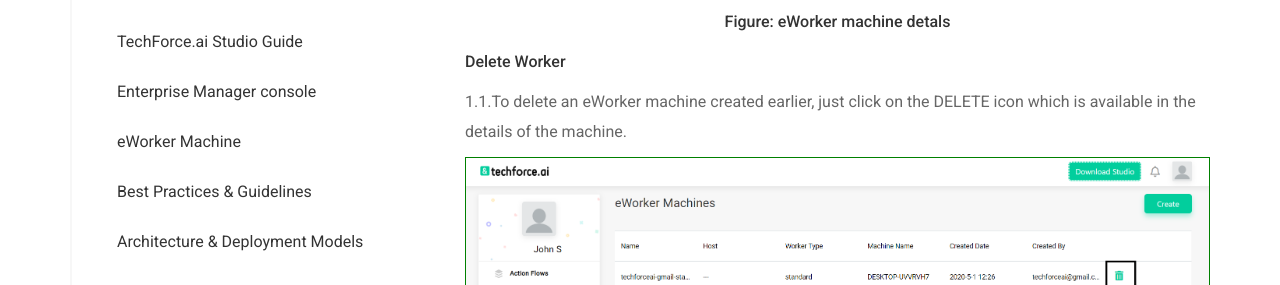
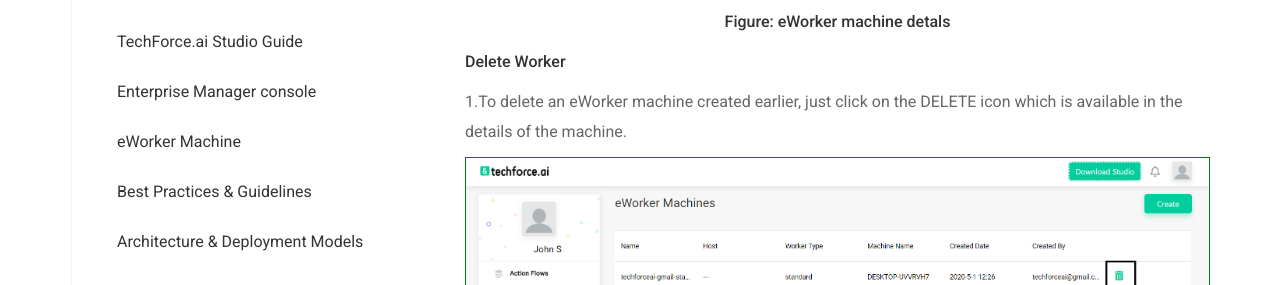
Before and after one commit to digitamizers/Documentation, a Jekyll site: the page built from index.md, in a window 1280 px wide and 900 px high, scrolled down 78381 px. Shown: the part 168-453 px from the top of the window. Built offline with Jekyll 4.4.1, drawn with Linux system fonts in a browser that asks for light colours; some of the changed text lies outside the part shown.

Commit message:
css and csjdsd

```diff
--- a/_layouts/default.html
+++ b/_layouts/default.html
@@ -884,10 +884,10 @@
                             </div>
                             <div id="What"  class="page-section">
                                     <h4 class="purple"><span class="numbers"></span> What’s New</h4>
-                                  <p><span class="numbers">1.</span>	Firefox and Microsoft Edge support for Web Automations</p>
-                                  <p><span class="numbers">2.</span>	Light weight installation distribution</p>
+                                  <p><span class="numbers">1.</span> Firefox and Microsoft Edge support for Web Automations</p>
+                                  <p><span class="numbers">2.</span> Light weight installation distribution</p>
                                   <p><span class="numbers">3.</span> Debug mode</p>
-                                  <p><span class="numbers">4.</span>	Pluggable architecture</p>
+                                  <p><span class="numbers">4.</span> Pluggable architecture</p>
                                   <p><span class="numbers">5.</span> Improved performance</p>
                                   <p><span class="numbers">6.</span> Registration option from eWorker to eManager console (Reverse registration feature)</p>
                                   <p><span class="numbers">7.</span> Live log feature in eManager console to monitor Action Flows</p>
@@ -966,7 +966,7 @@
                              <p style="text-align:center;"><strong>Figure: Installation Instruction-3</strong></p>
                              <li><span class="numbers">6.</span>After selecting the folder, click on “INSTALL” which will start installing RPA studio.</li>
                              <img src="{{ '/assets/images/doc-img4.png' | relative_url }}" alt="image" style="width:600px;border:1px solid green;margin-left:15%;margin-top:10px;margin-bottom:10px;">
-                              <p style="text-align:center;"><strong>Figure: Installation Instruction-4</strong></p>
+                             <p style="text-align:center;"><strong>Figure: Installation Instruction-4</strong></p>
 
                              <li><span class="numbers">7.</span>The installation will take a bit time, and after installing the Studio, click on CLOSE button to proceed for further process</li>
                              <img src="{{ '/assets/images/doc-img5.png' | relative_url }}" alt="image" style="width:600px;border:1px solid green;margin-left:15%;margin-top:10px;margin-bottom:10px;">
@@ -1001,12 +1001,10 @@
                             <img src="{{ '/assets/images/doc-img11.png' | relative_url }}" alt="image" style="width:600px;border:1px solid green;margin-left:15%;margin-top:10px;margin-bottom:10px;">
                                <p style="text-align:center;"><strong>Figure:  Installing TechForce.ai OCR-6 </strong></p>
                             </ol>
-
-
                          </div>
 
                          <div id="Un-installInstructions"  class="page-section">
-                             <h4 class="red"><span class="numbers"></span>  Uninstall Instructions</h4>
+                           <h4 class="red"><span class="numbers"></span>  Uninstall Instructions</h4>
                            <p>To uninstall the TechForce.ai studio, go to the Control Panel and click on Uninstall a program.</p>
                            <img src="{{ '/assets/images/doc-img12.png' | relative_url }}" alt="image" style="width:600px;border:1px solid green;margin-left:15%;margin-top:10px;margin-bottom:10px;">
                             <p style="text-align:center;"><strong>Figure:  Uninstall Instructions-1 </strong></p>
@@ -2392,7 +2390,6 @@
                             <p>1.The worker category is the type of eWorker machine that is going to be registered. Currently, only the “Reserved” type can be created.</p>
                             <h5>Reserved:</h5>
                             <p>2.If a eWorker machine is created as “Reserved” then the flows can be executed only on that machine.</p>
-
                             <h5>Worker creation:</h5>
                             <p>1.This is the eWorker machine screen before a worker is created in Worker management.</p>
                              <img src="{{ '/assets/images/doc-img81.png' | relative_url }}"alt="image" class="topImg" style="border:1px solid green; margin-left:0%;margin-top:10px;margin-bottom:10px;">
@@ -2405,7 +2402,7 @@
                             <img src="{{ '/assets/images/doc-img83.png' | relative_url }}"alt="image" class="topImg" style="border:1px solid green; margin-left:0%;margin-top:10px;margin-bottom:10px;">
                             <p style="text-align:center;"><strong>Figure: eWorker machine detals </strong></p>
                              <h5>Delete Worker</h5>
-                            <p><span class="numbers">1.</span>1.To delete an eWorker machine created earlier, just click on the DELETE icon which is available in the details of the machine.</p>
+                            <p><span class="numbers">1.</span>To delete an eWorker machine created earlier, just click on the DELETE icon which is available in the details of the machine.</p>
                             <img src="{{ '/assets/images/doc-img84.png' | relative_url }}"alt="image" class="topImg" style="border:1px solid green; margin-left:0%;margin-top:10px;margin-bottom:10px;">
                              <p style="text-align:center;"><strong>Figure: Worker screen </strong></p>
                             <p><span class="numbers">2.</span>On the next screen, click on YES to confirm the deletion of the worker on the machine.</p>
@@ -2573,7 +2570,7 @@
 
                          <div id="Instructions"  class="page-section">
                              <h4 class="purple"><span class="numbers"></span> Installation Instructions</h4>
-                             <p>Refer 3.1.3</p>
+                             <p onclick='scroll("InstallationInstructions");'>Refer Installation Instructions from Studio Guide</p>
                          </div>
 
                          <div id="InstallingTechForceOCR2"  class="page-section">
```
